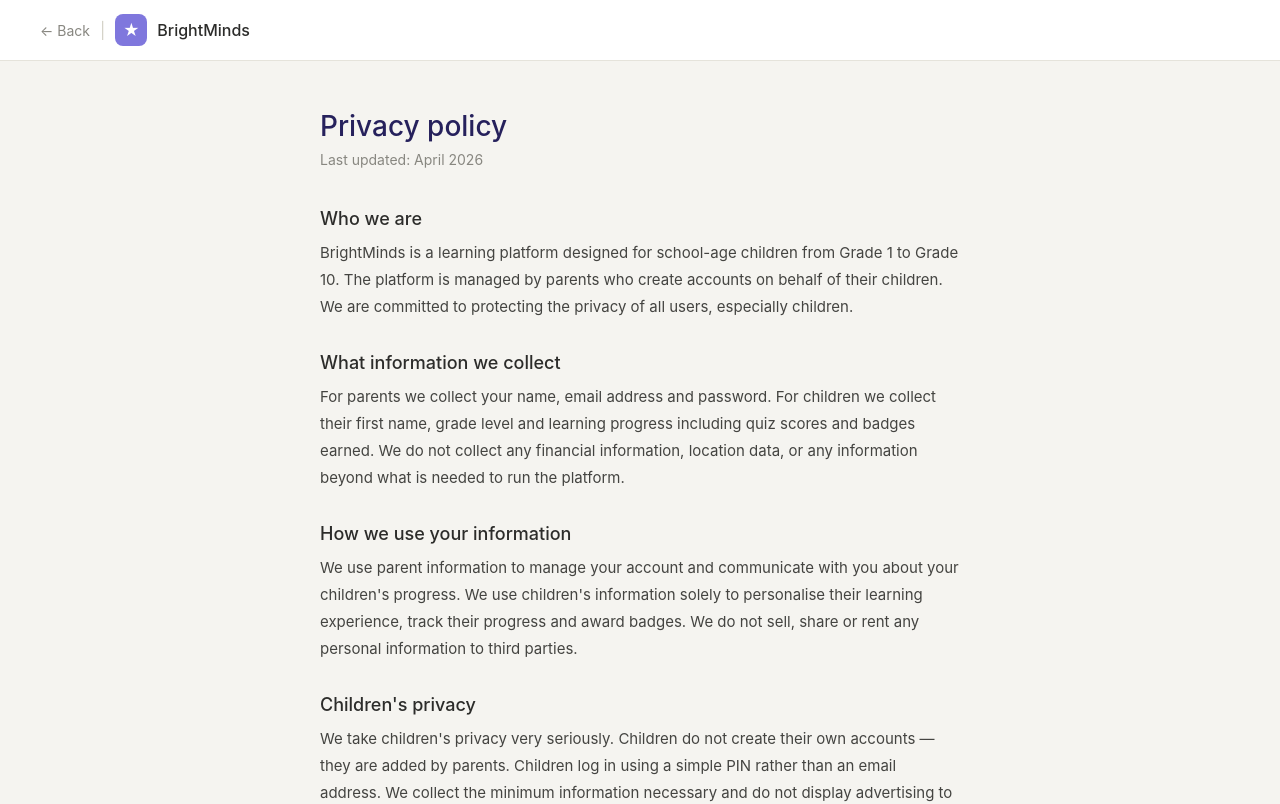
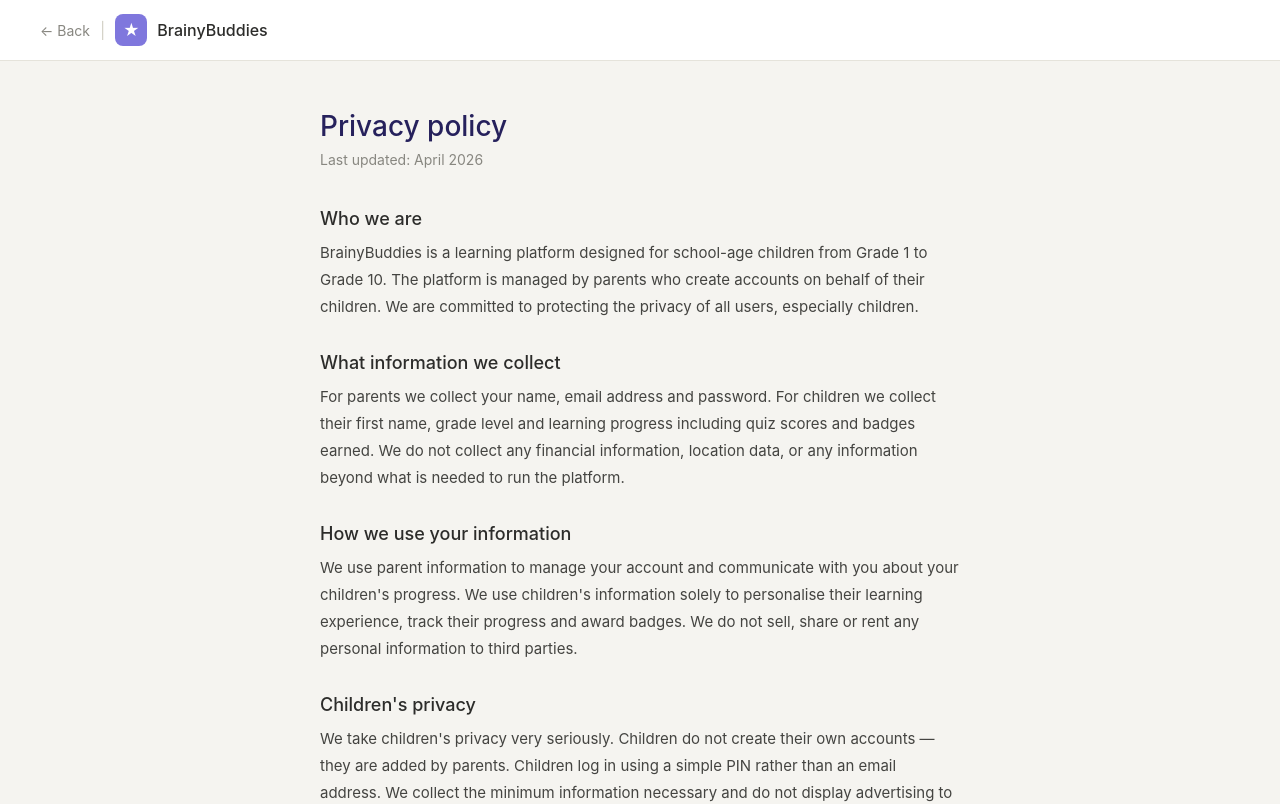
Before and after one commit to Haseeb-MA/Kids-Learning-App, a Next.js app: page /privacy in a window 1280 px wide. Shown: the top 804 px of the page. Built offline with nearby package versions, Linux system fonts and the light colour scheme.

Commit message:
feat: Change "BrightMinds" to "BrainyBuddies" at all places on the [spec-1c48f9b8]

```diff
--- a/app/page.tsx
+++ b/app/page.tsx
@@ -9,7 +9,7 @@ import CallToAction from '@/components/CallToAction'
 import Footer from '@/components/Footer'
 
 export const metadata = {
-  title: 'BrightMinds · Learning made fun for Kids',
+  title: 'BrainyBuddies · Learning made fun for Kids',
   description: 'A learning platform for Grade 1 to Grade 10 students',
 }
 
--- a/app/privacy/page.tsx
+++ b/app/privacy/page.tsx
@@ -7,7 +7,7 @@ export default function PrivacyPage() {
   const router = useRouter()
 
   useEffect(() => {
-    document.title = 'Privacy policy · BrightMinds'
+    document.title = 'Privacy policy · BrainyBuddies'
   }, [])
 
   return (
@@ -49,7 +49,7 @@ export default function PrivacyPage() {
             fontWeight: '500',
             color: '#2C2C2A',
           }}>
-            BrightMinds
+            BrainyBuddies
           </span>
         </div>
       </nav>
@@ -78,7 +78,7 @@ export default function PrivacyPage() {
         {[
           {
             title: 'Who we are',
-            content: 'BrightMinds is a learning platform designed for school-age children from Grade 1 to Grade 10. The platform is managed by parents who create accounts on behalf of their children. We are committed to protecting the privacy of all users, especially children.',
+            content: 'BrainyBuddies is a learning platform designed for school-age children from Grade 1 to Grade 10. The platform is managed by parents who create accounts on behalf of their children. We are committed to protecting the privacy of all users, especially children.',
           },
           {
             title: 'What information we collect',
@@ -102,7 +102,7 @@ export default function PrivacyPage() {
           },
           {
             title: 'AI features',
-            content: 'BrightMinds uses Claude AI by Anthropic to power the homework helper and content generation features. Questions asked in the homework helper are sent to Anthropic\'s API to generate responses. We do not store these conversations beyond the current session. Please review Anthropic\'s privacy policy at anthropic.com for details on how they handle data.',
+            content: 'BrainyBuddies uses Claude AI by Anthropic to power the homework helper and content generation features. Questions asked in the homework helper are sent to Anthropic\'s API to generate responses. We do not store these conversations beyond the current session. Please review Anthropic\'s privacy policy at anthropic.com for details on how they handle data.',
           },
           {
             title: 'Contact us',
--- a/components/Footer.tsx
+++ b/components/Footer.tsx
@@ -62,7 +62,7 @@ export default function Footer() {
             }}>
               <span style={{ color: '#fff', fontSize: '15px' }}>★</span>
             </div>
-            <span style={{ color: '#ffffff', fontSize: '15px', fontWeight: '500' }}>BrightMinds</span>
+            <span style={{ color: '#ffffff', fontSize: '15px', fontWeight: '500' }}>BrainyBuddies</span>
           </div>
           <p style={{
             fontSize: '13px',
@@ -113,7 +113,7 @@ export default function Footer() {
         gap: '10px',
       }}>
         <span style={{ fontSize: '12px', color: '#6B6494' }}>
-          © 2026 BrightMinds · All rights reserved
+          © 2026 BrainyBuddies · All rights reserved
         </span>
         <div style={{ display: 'flex', gap: '20px' }}>
           {[
```
